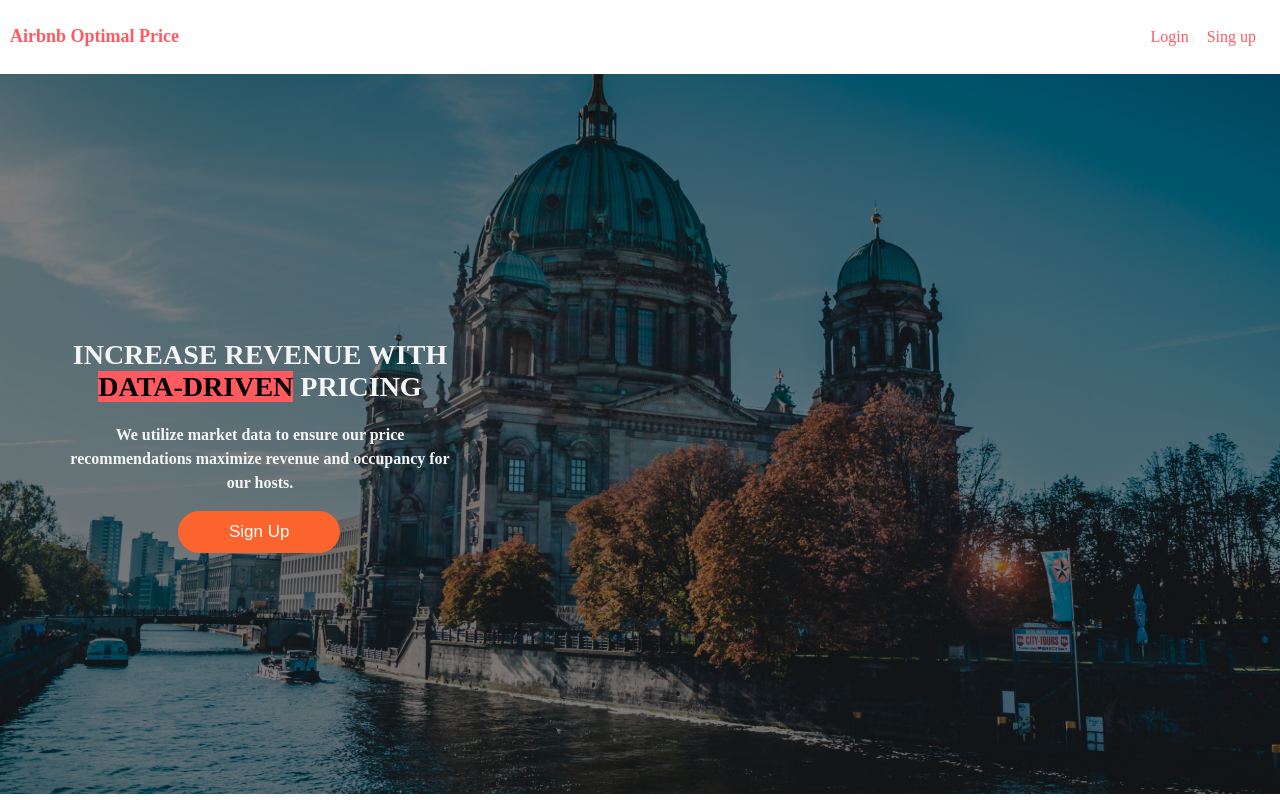
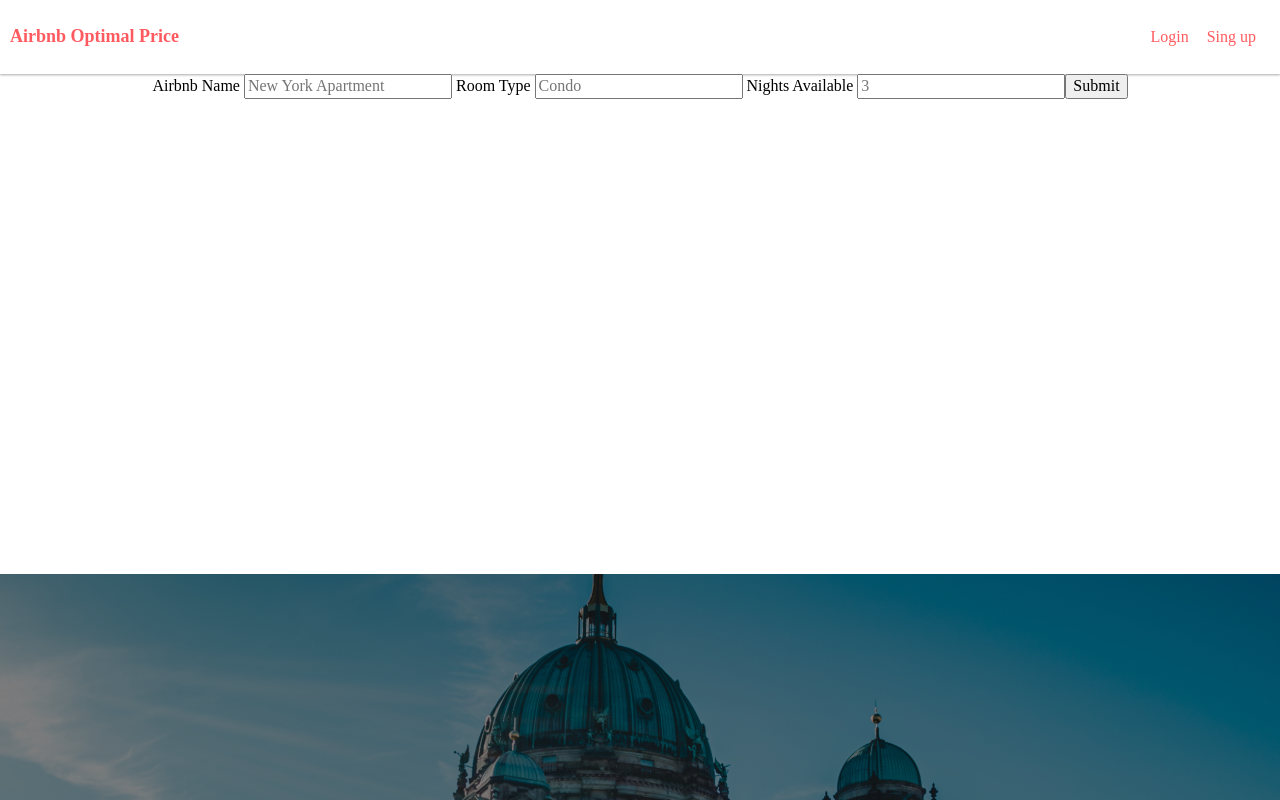
Before and after one commit to Airbnb-Optimal-Price/Frontend, a React (Create React App) app in the folder airbnb/: page / in a window 1280 px wide. Shown: the top 800 px of the page. Built offline with nearby package versions, Linux system fonts and the light colour scheme.

Commit message:
added form

```diff
--- a/airbnb/package.json
+++ b/airbnb/package.json
@@ -4,13 +4,16 @@
   "private": true,
   "dependencies": {
     "axios": "^0.19.0",
+    "formik": "^1.5.8",
     "react": "^16.10.2",
     "react-dom": "^16.10.2",
     "react-redux": "^7.1.1",
     "react-router-dom": "^5.1.2",
     "react-scripts": "3.2.0",
     "redux": "^4.0.4",
-    "redux-thunk": "^2.3.0"
+    "redux-thunk": "^2.3.0",
+    "styled-components": "^4.4.0",
+    "yup": "^0.27.0"
   },
   "scripts": {
     "start": "react-scripts start",
--- a/airbnb/src/App.js
+++ b/airbnb/src/App.js
@@ -1,12 +1,14 @@
 import React from 'react';
 import Navbar from './Components/NavBar';
 import Landing from './Components/LandingPage';
+import DashBoard from './Components/DashBoard';
 import './App.css';
 
 function App() {
   return (
     <div className="App">
-      <Navbar />
+    <Navbar />
+    <DashBoard/>
       <Landing />
     </div>
   );
--- /dev/null
+++ b/airbnb/src/Components/DashBoard.js
@@ -0,0 +1,113 @@
+import React, {useState, useEffect} from 'react';
+import axios from 'axios';
+import {withFormik, Field, Form} from 'formik'
+import * as Yup from 'yup';
+import styled from 'styled-components';
+import {axiosWithAuth} from '../utils';
+
+    const Div = styled.div`
+
+    height: 500px;
+
+
+
+    `;
+
+
+    function DashBoard ({touched, errors, status}) {
+
+        const [air, setAir] = useState([]);
+        useEffect(()=>{
+            status && setAir(air => [...air, status]);
+        },[status]);
+
+        return (
+        <Div>
+            <Form id='one'>
+                <label className='name'>
+                    Airbnb Name {" "}
+                    <Field
+                        type='text'
+                        name='name'
+                        id='name'
+                        placeholder='New York Apartment'
+                    />
+                    {touched.name && errors.name && (
+                        <h5>{errors.name}</h5>
+                    )}
+                </label>
+                <label className='roomType'>
+                        {" "}   Room Type {" "}
+                    <Field
+                        type='text'
+
+                        name='roomType'
+                        id='roomType'
+                        placeholder='Condo'
+                    />
+                        {touched.roomType && errors.roomType && (
+                            <h5>{errors.roomType}</h5>
+                        )}
+                </label>
+                <label className='nights'>
+                        {" "}    Nights Available {" "}
+                    <Field
+                        type='number'
+                        name='nights'
+                        id='nights'
+                        min='0'
+                        placeholder='3'
+                    />
+                        {touched.nights && errors.nights && (
+                            <h5>{errors.nights}</h5>
+                        )}
+                </label>
+                <button type='submit'>Submit</button>
+            </Form>
+
+            {air.map(airbnb => (
+                    <ul key={airbnb.id}>
+                        <li>Name: {airbnb.name}</li>
+                        <li>Room Type: {airbnb.roomType}</li>
+                        <li>Nights available: {airbnb.nights}</li>
+                    </ul>
+                ))}
+
+        </Div>
+        )
+    }
+    const FormikDashBoard = withFormik({
+        mapPropsToValues({ name, roomType, nights }) {
+            return {
+                name: name || '',
+                roomType: roomType || '',
+                nights: nights || ''
+
+            }
+        },
+        validationSchema: Yup.object().shape({
+            name: Yup.string().required('Enter the name for Your Airbnb'),
+            roomType: Yup.string().required('What type of Airbnb is this?'),
+            nights: Yup.string().required('How many nights are available')
+
+        }),
+        handleSubmit(values, {setStatus}){
+
+            const listing = {...values, id: Date.now()}
+            console.log(listing)
+            axiosWithAuth()
+                .post(`/api/listings/${listing.id}/`, values)
+                .then(res => {
+                    setStatus(res.data);
+
+                })
+                .catch(err => {
+                    console.log(err)
+                })
+        }
+    })(DashBoard)
+
+
+
+
+    export default FormikDashBoard;
```
Also changed, not shown: airbnb/src/App.css (+11 -0 lines), 1 other file (tests, documents, lock files or other folders).
